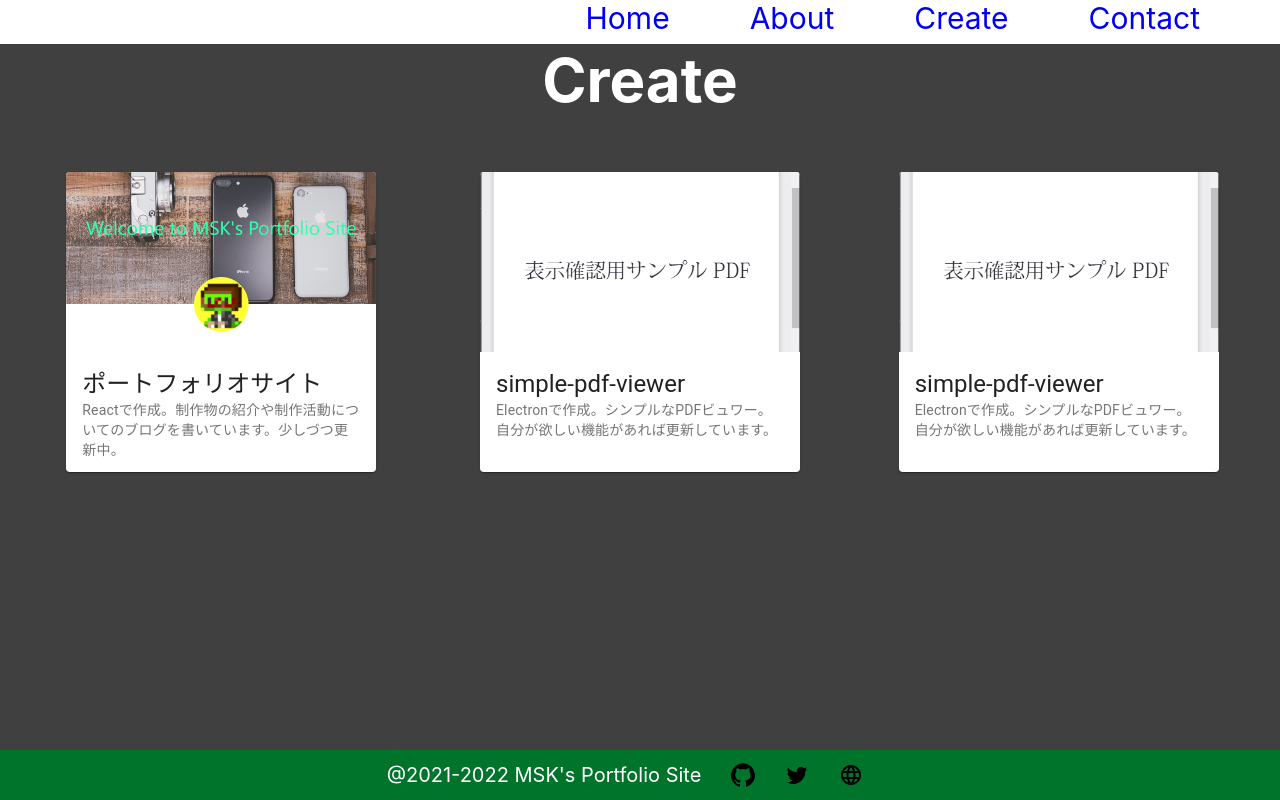
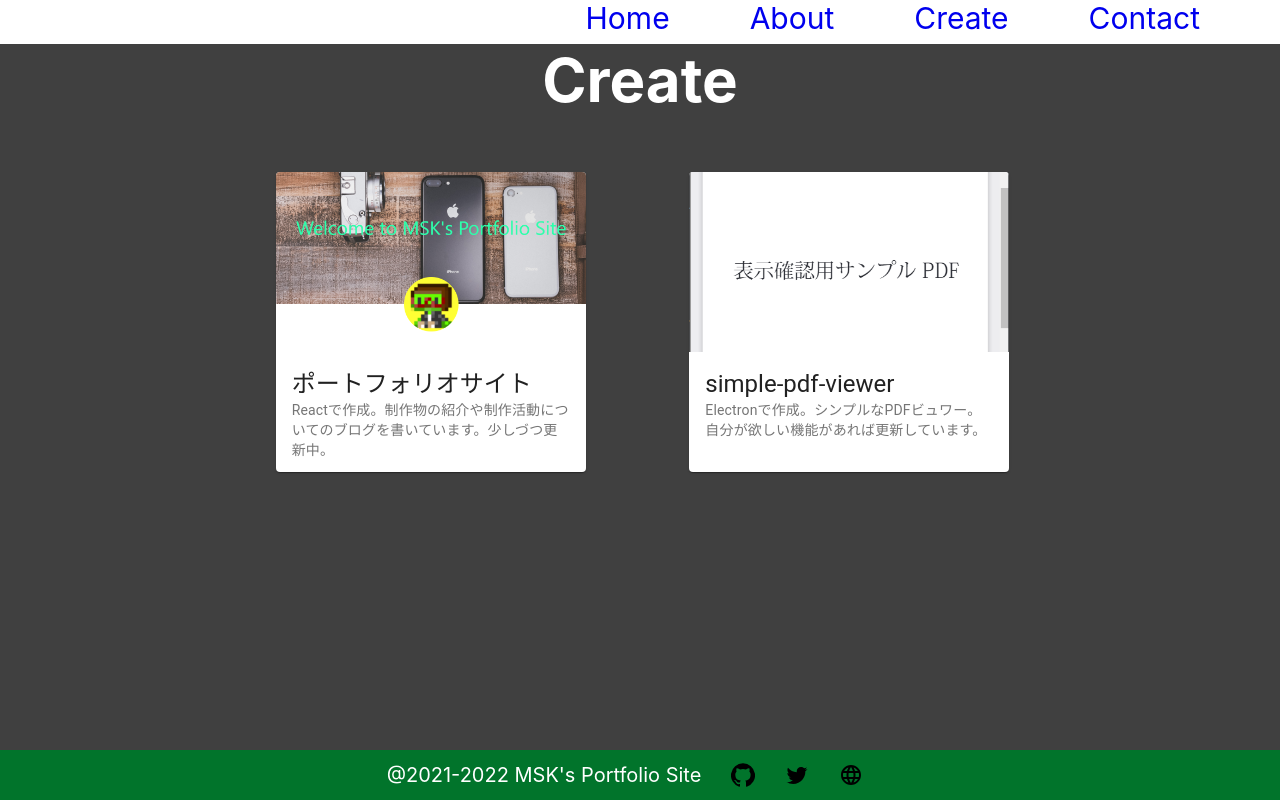
Before and after one commit to MSK0303/portfolio, a React (Create React App) app: page /portfolio/Create in a window 1280 px wide. Built offline with nearby package versions, Linux system fonts and the light colour scheme.

Commit message:
テストとして表示していたカードの削除

```diff
--- a/src/Components/Create/Create.tsx
+++ b/src/Components/Create/Create.tsx
@@ -32,15 +32,6 @@ const Create:React.FC = () => {
                     height={300}
                     width={320} />
                 </Grid>
-                <Grid item container xs={12} md={4} sm={6} spacing={1} className="create-grid-item" justify="center">
-                    <ProductCard
-                    title={"simple-pdf-viewer"}
-                    message={"Electronで作成。シンプルなPDFビュワー。自分が欲しい機能があれば更新しています。"}
-                    img_path={SIMPLE_PDF_VIEWER_IMG}
-                    github_url="https://github.com/MSK0303/simple-pdf-viewer"
-                    height={300}
-                    width={320} />
-                </Grid>
             </Grid>
             <Footer />
         </div>
```
